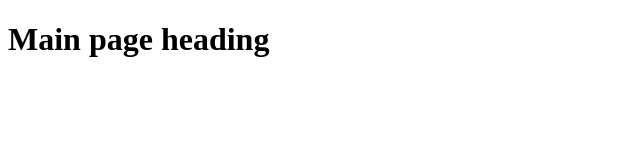
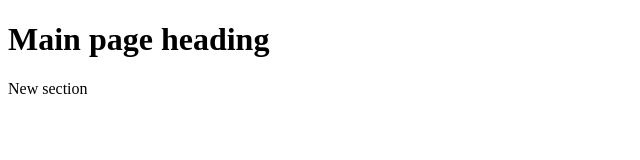
Before and after one commit to Lytia83/new-repo, a plain HTML site: page index.html in a window 1280 px wide. Shown: the whole page, without its empty margins (0-640 px from the left). Drawn offline with Linux system fonts and the light colour scheme.

Commit message:
added section

```diff
--- a/index.html
+++ b/index.html
@@ -6,5 +6,6 @@
   </head>
   <body>
     <h1>Main page heading</h1>
+    <section>New section</section>
   </body>
 </html>
```
